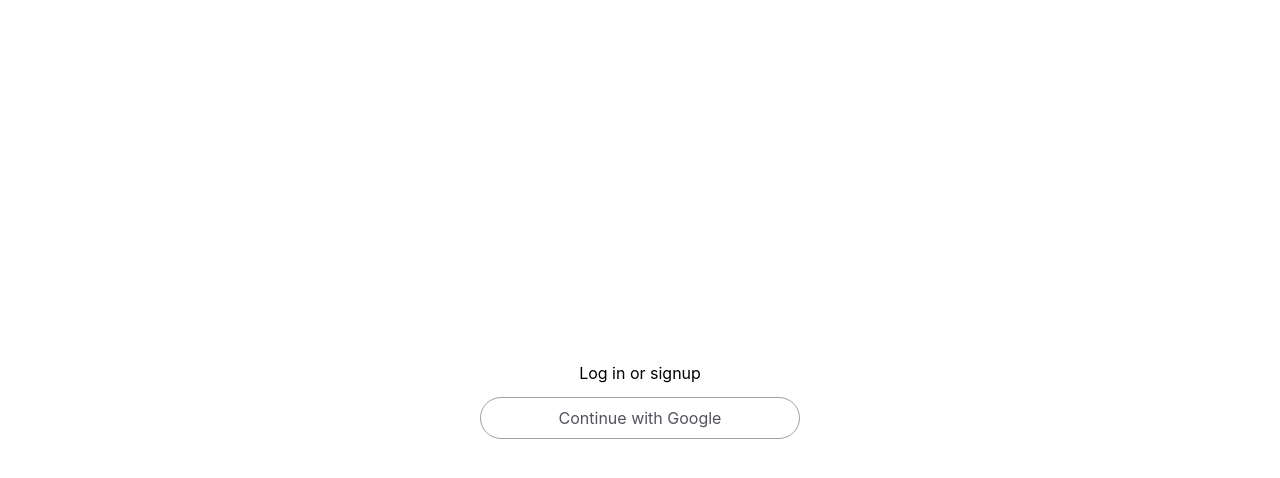
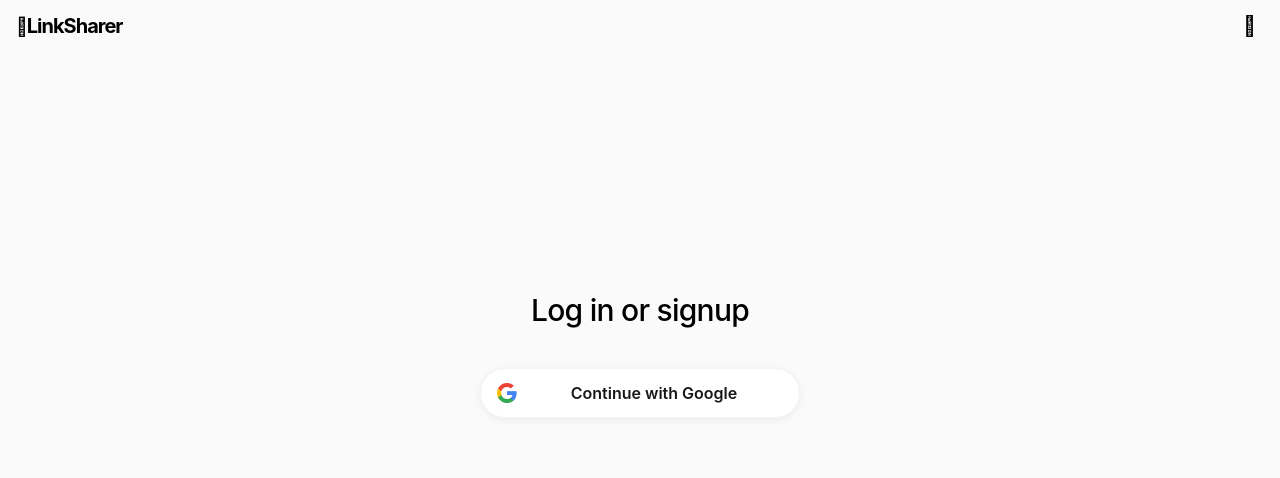
Before and after one commit to MANANTANDON/bookish-octo-dollop, a Next.js app: page /auth in a window 1280 px wide. Shown: the top 478 px of the page. Built offline with nearby package versions, Linux system fonts and the light colour scheme; no server answers; a web font is replaced by a local one.

Commit message:
sign in with google page created...

```diff
--- a/package.json
+++ b/package.json
@@ -3,7 +3,7 @@
   "version": "0.1.0",
   "private": true,
   "scripts": {
-    "dev": "next dev",
+    "dev": "NODE_OPTIONS='--max-old-space-size=4096' next dev",
     "build": "next build",
     "start": "next start",
     "lint": "eslint"
--- a/src/app/auth/page.jsx
+++ b/src/app/auth/page.jsx
@@ -1,10 +1,13 @@
 import { Signup } from "@/components/Auth/Signup";
+import { Layout } from "@/components/Layout/Layout";
 import React from "react";
 
 export default function Auth() {
   return (
     <>
-      <Signup />
+      <Layout>
+        <Signup />
+      </Layout>
     </>
   );
 }
--- a/src/app/globals.css
+++ b/src/app/globals.css
@@ -130,4 +130,5 @@
 html,
 body {
   font-family: "SF Pro Text", sans-serif;
+  background-color: #fafafa;
 }
--- a/src/components/Auth/Signup.jsx
+++ b/src/components/Auth/Signup.jsx
@@ -1,5 +1,6 @@
 "use client";
 import { supabase } from "@/lib/supabase";
+import Image from "next/image";
 import React from "react";
 
 export const Signup = () => {
@@ -14,14 +15,24 @@ export const Signup = () => {
   };
 
   return (
-    <div className="flex items-center justify-center h-screen">
-      <div className="w-80 max-w-80 flex flex-col items-center gap-3">
-        <h1>Log in or signup</h1>
+    <div className="flex items-center justify-center mt-60">
+      <div className="w-80 max-w-80 flex flex-col items-center gap-10">
+        <h1 className="text-3xl font-medium tracking-tight">
+          Log in or signup
+        </h1>
         <button
           onClick={handleGoogleLogin}
-          className="border border-zinc-400 px-6 py-2 rounded-[100px] text-zinc-600 w-full text-center cursor-pointer"
+          className=" bg-[#FFFFFF] pl-4 pr-6 py-3 rounded-[100px] w-full text-center cursor-pointer flex items-center gap-4 shadow-[0_2px_8px_rgba(0,0,0,0.06)] border border-zinc-200/40"
         >
-          Continue with Google
+          <Image
+            src={"/images/google.png"}
+            height={20}
+            width={20}
+            alt="google login button image"
+          />
+          <h3 className="w-full font-semibold text-zinc-900">
+            Continue with Google
+          </h3>
         </button>
       </div>
     </div>
--- a/src/components/Dashboard/UserDashboard.jsx
+++ b/src/components/Dashboard/UserDashboard.jsx
@@ -48,9 +48,9 @@ export const UserDashboard = () => {
 
   return (
     <>
-      <div className="flex flex-row-reverse p-1">
+      <div className="flex flex-row-reverse py-1.5 px-2">
         <div
-          className="hover:bg-zinc-500/20 w-fit px-2 py-1.5 rounded-lg cursor-pointer"
+          className="hover:bg-zinc-500/10 w-fit px-2 py-1.5 rounded-lg cursor-pointer"
           onClick={handleLogout}
         >
           􀻵
--- a/src/components/HeaderFooter/Header.jsx
+++ b/src/components/HeaderFooter/Header.jsx
@@ -1,7 +1,12 @@
 "use client";
-import React from "react";
+import React, { useState } from "react";
 
 export const Header = () => {
+  const [menuOpen, setMenuOpen] = useState(false);
+
+  const handleClick = () => {
+    menuOpen ? setMenuOpen(false) : setMenuOpen(true);
+  };
   return (
     <>
       <div className="flex items-center justify-between py-2 px-4 ">
@@ -10,10 +15,15 @@ export const Header = () => {
         </a>
         <button
           className="cursor-pointer hover:bg-zinc-200 active:bg-zinc-200 px-2 py-1 rounded-md text-xl"
-          onClick={() => alert("Manan Tandon")}
+          onClick={handleClick}
         >
           􀍠
         </button>
+        {menuOpen && (
+          <div className="absolute right-4 top-12 font-light text-sm shadow-2xl px-2 py-1.5 rounded-xl text-sky-700 bg-[#FFFFFF] cursor-help border border-zinc-200/50">
+            􀅴 Link share userguide
+          </div>
+        )}
       </div>
     </>
   );
```
Also changed, not shown: public/images/google.png (added).
